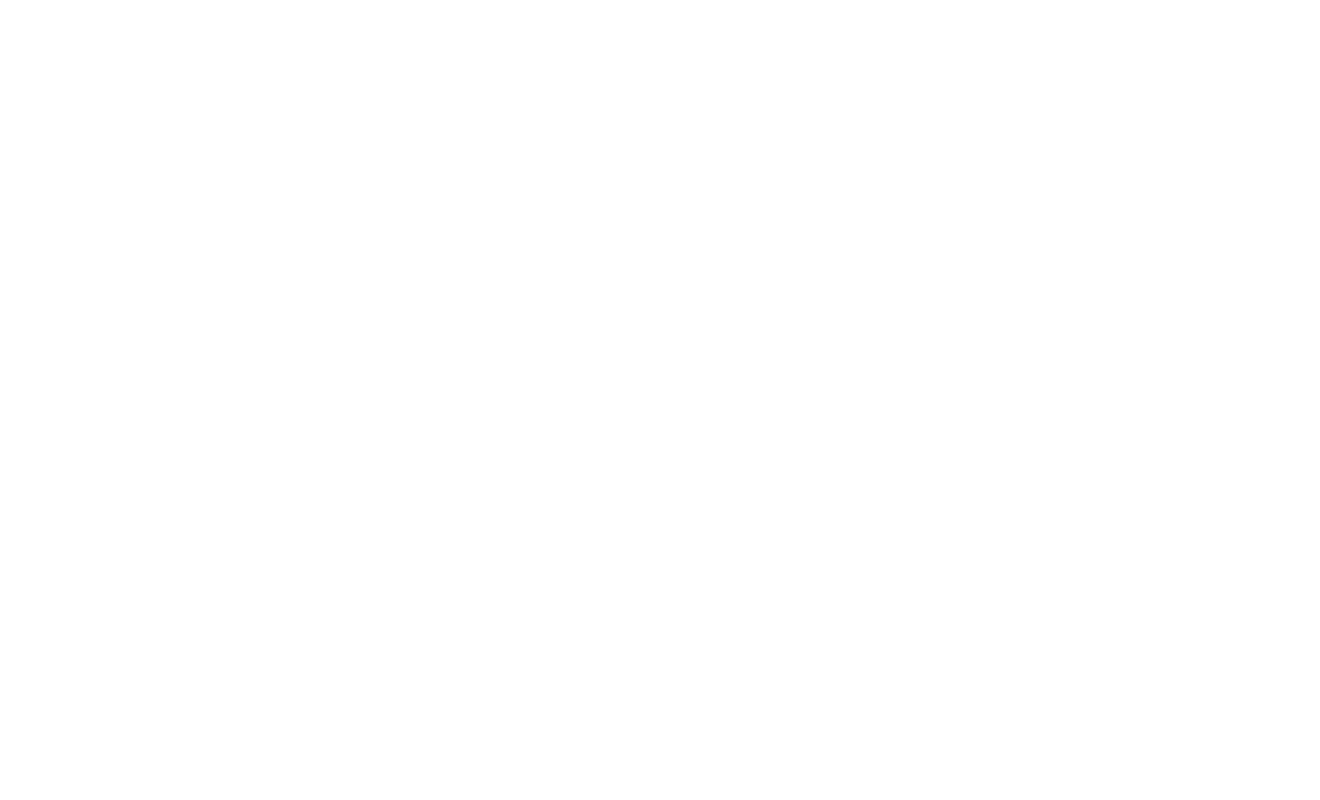
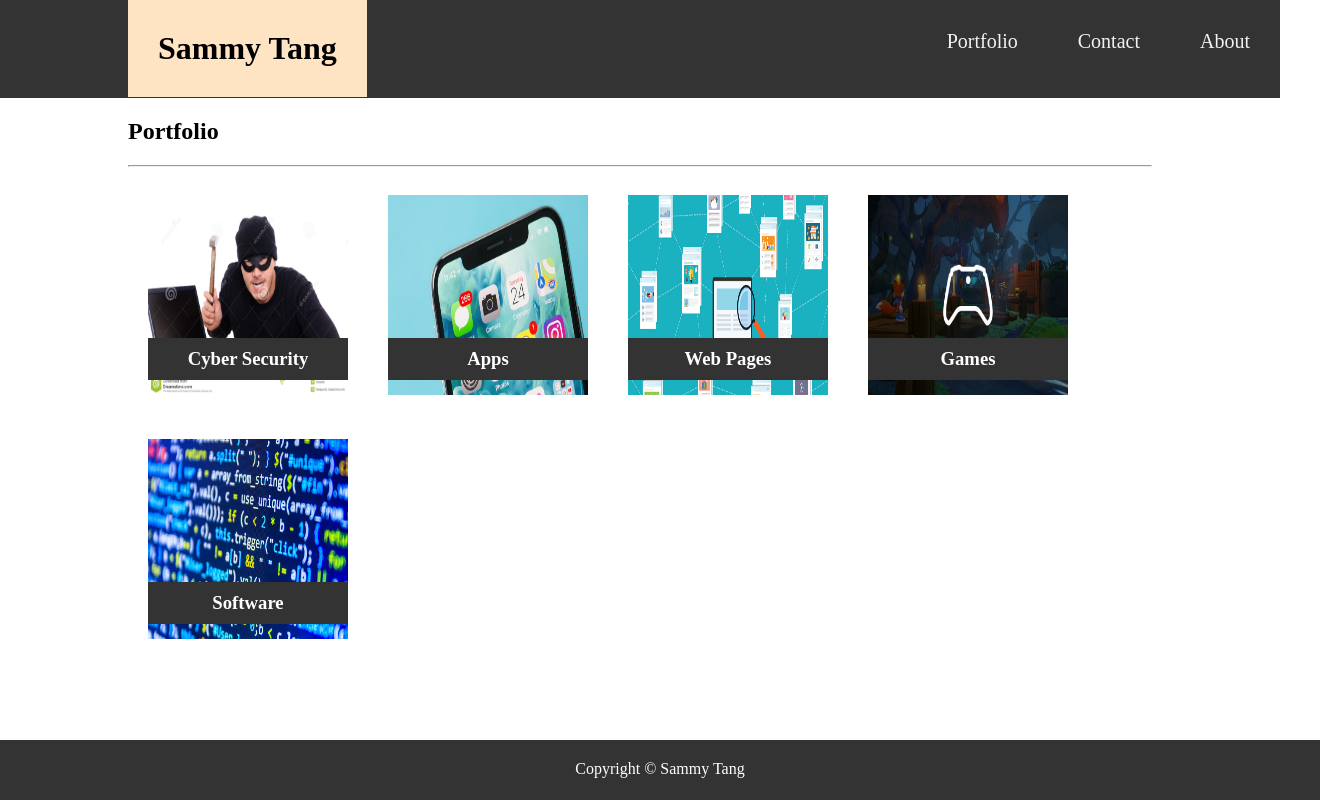
Before and after one commit to yomyyo/Basic-Portfolio, a plain HTML site: page portfolio.html in a window 1280 px wide. Shown: the whole page, 1320 px wide, since content can reach past the window. Drawn offline with Linux system fonts and the light colour scheme.

Commit message:
updated portfolio.html and style.css

```diff
--- a/assets/css/style.css
+++ b/assets/css/style.css
@@ -94,3 +94,25 @@ h1{
 .myForm textarea{
     height: 100px;
 }
+
+.showcase{
+    position: relative;
+    margin: 20px;
+    float: left;
+    text-align: center;
+}
+
+.portfolioImages{
+    width: 200px;
+    height: 200px;
+}
+
+.inline{
+    width: 100%;
+    position: absolute;
+    bottom: 0;
+    background-color: #333;
+    color: #fff;
+    padding-top: 10px;
+    padding-bottom: 10px;
+}
--- a/portfolio.html
+++ b/portfolio.html
@@ -0,0 +1,56 @@
+<!DOCTYPE html>
+<html lang="en-us">
+    <head>
+        <meta charset="UTF-8">
+        <title>My Portfolio</title>
+        <link rel="stylesheet" type="text/css" href="assets/css/style.css">
+    </head>
+
+    <body>
+        <div id="main-container">
+            <div id="main">
+
+                <h1 id="name">Sammy Tang</h1>
+
+                <div id="navbar">
+                    <a class="about" href="index.html">About</a>
+                    <a class="contact" href="contact.html">Contact</a>
+                    <a class="portfolio" href="portfolio.html">Portfolio</a>
+                </div>
+
+                <div class="container">
+                    <h2 class="header">Portfolio</h2>
+
+                    <hr>
+                    <div class="showcase">
+                        <h3 class="inline">Cyber Security</h3>
+                        <img class="portfolioImages" src="assets/images/cyber security.jpg">
+                    </div>
+
+                    <div class="showcase">
+                        <h3 class="inline">Apps</h3>
+                        <img class="portfolioImages" src="assets/images/apps.jpg">
+                    </div>
+
+                    <div class="showcase">
+                        <h3 class="inline">Web Pages</h3>
+                        <img class="portfolioImages" src="assets/images/WebPages-Cover.jpg">
+                    </div>
+
+                    <div class="showcase">
+                        <h3 class="inline">Games</h3>
+                        <img class="portfolioImages" src="assets/images/dc486960-701e-421b-b145-70d04f3b85be.jpg">
+                    </div>
+
+                    <div class="showcase">
+                        <h3 class="inline">Software</h3>
+                        <img class="portfolioImages" src="assets/images/software.jpg">
+                    </div>
+
+                </div>
+            </div>
+
+        <footer id="myFooter">Copyright &copy; Sammy Tang</footer>
+        </div>
+    </body>
+</html>
```
Also changed, not shown: assets/images/WebPages-Cover.jpg (added), assets/images/apps.jpg (added), assets/images/cyber security.jpg (added), assets/images/dc486960-701e-421b-b145-70d04f3b85be.jpg (added), assets/images/software.jpg (added).
